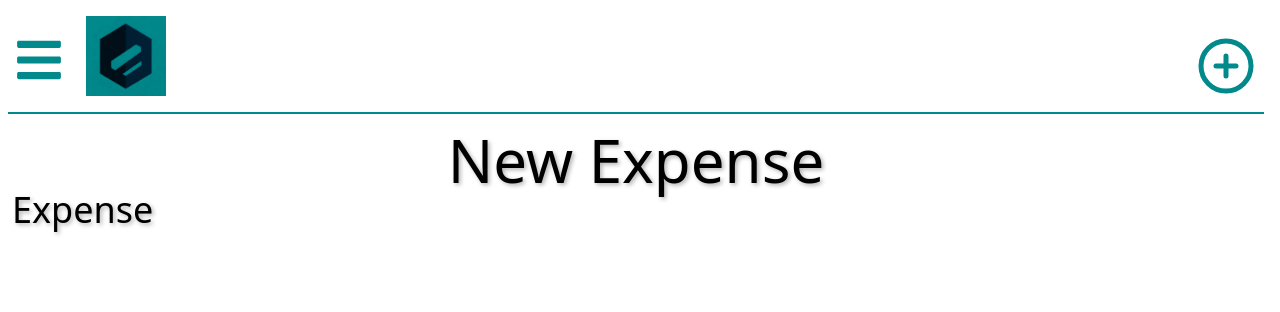
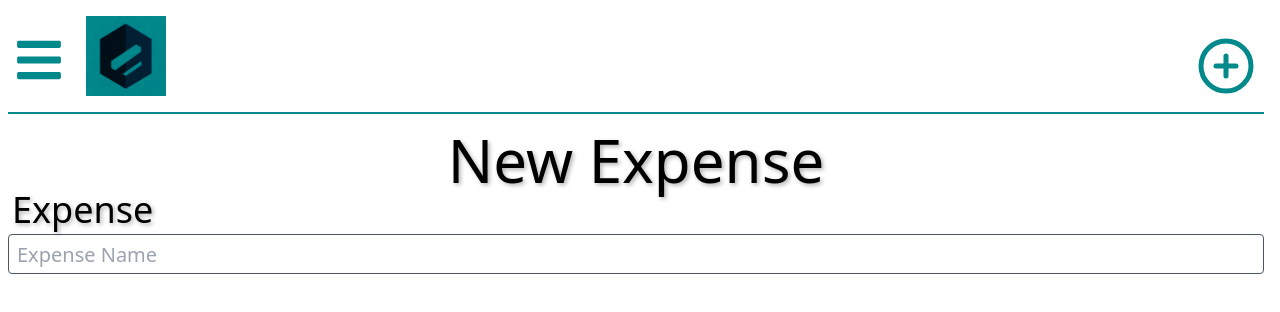
Before and after one commit to Garcia-Tony/ProBudgetApp, a React (Vite) app in the folder client/: page /new-expense in a window 1280 px wide. Shown: the top 312 px of the page. Built offline with nearby package versions, Linux system fonts and the light colour scheme.

Commit message:
Create functionality for Expense name bar

```diff
--- a/client/src/Pages/NewExpense.tsx
+++ b/client/src/Pages/NewExpense.tsx
@@ -3,6 +3,8 @@ import { useUser } from '../components/UseUser';
 import { useNavigate } from 'react-router-dom';
 
 export function NewExpense() {
+  const [expenseName, setExpenseName] = useState('');
+
   const { handleSignOut } = useUser();
   const [isMenuOpen, setIsMenuOpen] = useState(false);
   const [popUp, setPopUp] = useState(false);
@@ -104,8 +106,17 @@ export function NewExpense() {
           <span
             className="ml-1 text-2xl md:text-4xl text-black"
             style={{ textShadow: '2px 2px 4px rgba(0, 0, 0, 0.3)' }}>
-            Expense{' '}
+            Expense
           </span>
+          <input
+            required
+            name="Expense"
+            placeholder="Expense Name"
+            type="text"
+            value={expenseName}
+            onChange={(e) => setExpenseName(e.target.value)}
+            className="mt-1 text-l md:text-xl block border border-gray-600 rounded p-2 h-9 md:h-10 w-full"
+          />
         </label>
       </form>
 
```
